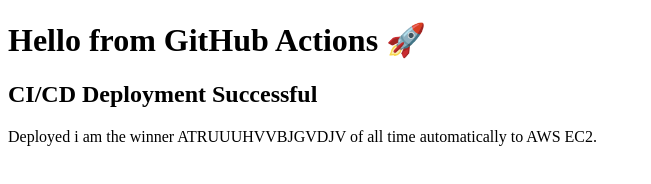
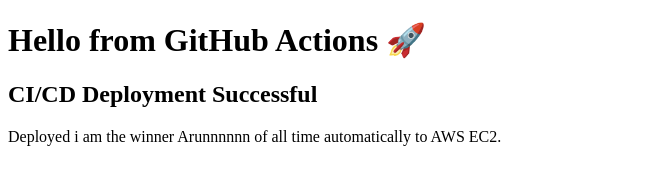
Before and after one commit to singathurai007/github-actions-demo, a website: page index.html in a window 1280 px wide. Shown: the whole page, without its empty margins (0-651 px from the left). Drawn offline with Linux system fonts and the light colour scheme.

Commit message:
Update deployment message in index.html

```diff
--- a/index.html
+++ b/index.html
@@ -6,6 +6,6 @@
 <body>
     <h1>Hello from GitHub Actions 🚀</h1>
     <h2>CI/CD Deployment Successful</h2>
-    <p>Deployed i am the winner ATRUUUHVVBJGVDJV  of all time  automatically to AWS EC2.</p>
+    <p>Deployed i am the winner Arunnnnnn  of all time  automatically to AWS EC2.</p>
 </body>
 </html>
```
